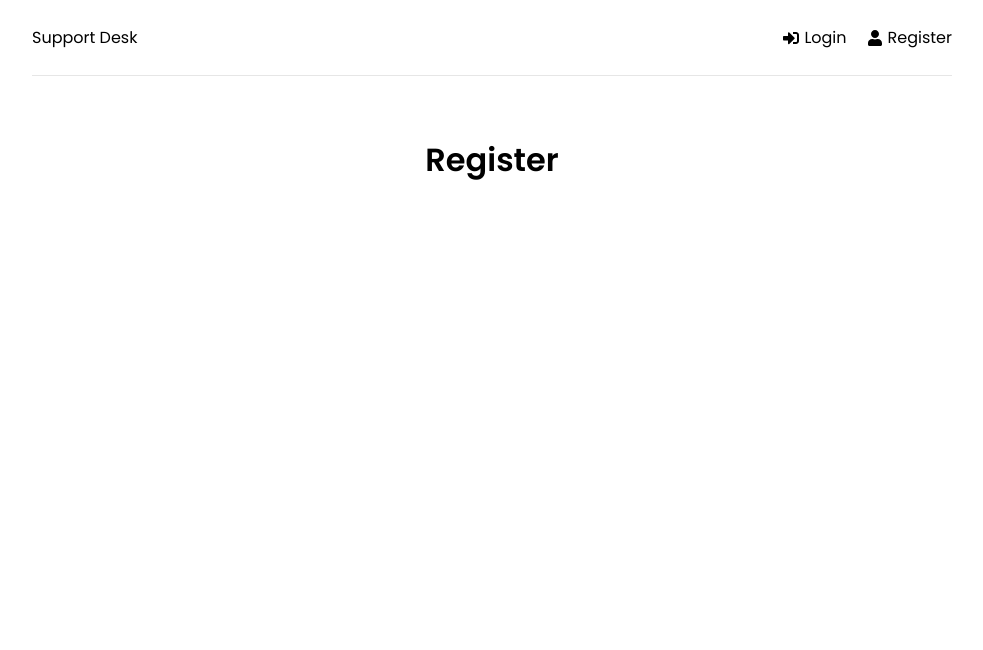
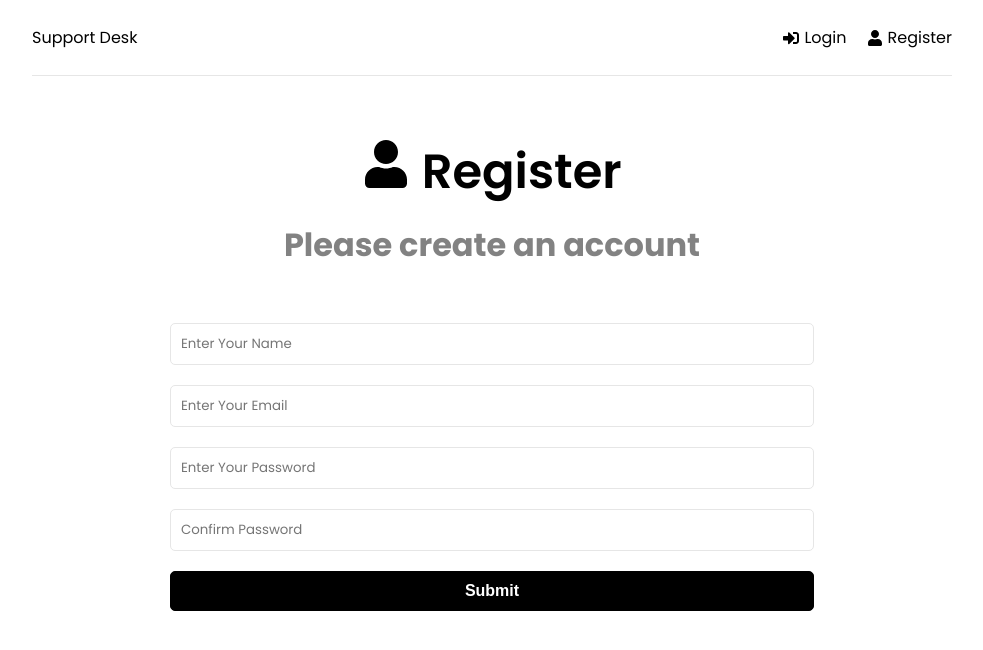
Before and after one commit to TranVinh-ds/note-support-system, a React (Create React App) app in the folder frontend/: page /register in a window 1280 px wide. Shown: the top 650 px of the page, without its empty margins (148-1131 px from the left). Built offline with nearby package versions, Linux system fonts and the light colour scheme.

Commit message:
complete home, login and register UI

```diff
--- a/frontend/src/App.js
+++ b/frontend/src/App.js
@@ -1,4 +1,6 @@
 import { BrowserRouter, Routes, Route } from 'react-router-dom';
+import { ToastContainer } from 'react-toastify';
+import 'react-toastify/dist/ReactToastify.css';
 import Header from './components/Header';
 import Home from './pages/Home';
 import Login from './pages/Login';
@@ -17,6 +19,7 @@
           </Routes>
         </div>
       </BrowserRouter>
+      <ToastContainer />
     </>
   );
 }
--- a/frontend/src/pages/Home.jsx
+++ b/frontend/src/pages/Home.jsx
@@ -1,10 +1,21 @@
 import React from 'react';
+import { Link } from 'react-router-dom';
+import { FaQuestionCircle, FaTicketAlt } from 'react-icons/fa';
 
 const Home = () => {
   return (
-    <div>
-      <h1>Home</h1>
-    </div>
+    <>
+      <section className="heading">
+        <h1>What do you need help with?</h1>
+        <p>Please choose from an option below</p>
+      </section>
+      <Link to="/new-ticket" className="btn btn-reverse btn-block">
+        <FaQuestionCircle /> Create New Ticket
+      </Link>
+      <Link to="/tickets" className="btn btn-block">
+        <FaTicketAlt /> View My Tickets
+      </Link>
+    </>
   );
 };
 
--- a/frontend/src/pages/Login.jsx
+++ b/frontend/src/pages/Login.jsx
@@ -1,10 +1,70 @@
 import React from 'react';
+import { useState } from 'react';
+import { FaSignInAlt } from 'react-icons/fa';
+import { toast } from 'react-toastify';
 
 const Login = () => {
+  const [formData, setFormData] = useState({
+    email: '',
+    password: '',
+  });
+
+  const { email, password } = formData;
+
+  const onChange = (e) => {
+    setFormData((prevState) => ({
+      ...prevState,
+      [e.target.name]: e.target.value,
+    }));
+  };
+
+  const onSubmit = (e) => {
+    e.preventDefault();
+  };
+
   return (
-    <div>
-      <h1>Login</h1>
-    </div>
+    <>
+      <section className="heading">
+        <h1>
+          <FaSignInAlt /> Login
+        </h1>
+        <p>Please log in to get support </p>
+      </section>
+      <section className="form">
+        <form onSubmit={onSubmit}>
+          <div className="form-group">
+            <input
+              type="email"
+              className="form-control"
+              id="email"
+              name="email"
+              value={email}
+              onChange={onChange}
+              placeholder="Enter Your Email"
+              required
+            />
+          </div>
+          <div className="form-group">
+            <input
+              type="password"
+              className="form-control"
+              id="password"
+              name="password"
+              value={password}
+              onChange={onChange}
+              placeholder="Enter Your Password"
+              required
+            />
+          </div>
+
+          <div className="form-group">
+            <button type="submit" className="btn btn-block">
+              Submit
+            </button>
+          </div>
+        </form>
+      </section>
+    </>
   );
 };
 
--- a/frontend/src/pages/Register.jsx
+++ b/frontend/src/pages/Register.jsx
@@ -1,10 +1,99 @@
 import React from 'react';
+import { useState } from 'react';
+import { FaUser } from 'react-icons/fa';
+import { toast } from 'react-toastify';
 
 const Register = () => {
+  const [formData, setFormData] = useState({
+    name: '',
+    email: '',
+    password: '',
+    password2: '',
+  });
+
+  const { name, email, password, password2 } = formData;
+
+  const onChange = (e) => {
+    setFormData((prevState) => ({
+      ...prevState,
+      [e.target.name]: e.target.value,
+    }));
+  };
+
+  const onSubmit = (e) => {
+    e.preventDefault();
+
+    if (password !== password2) {
+      toast.error('Passwords do not match');
+    }
+  };
+
   return (
-    <div>
-      <h1>Register</h1>
-    </div>
+    <>
+      <section className="heading">
+        <h1>
+          <FaUser /> Register
+        </h1>
+        <p>Please create an account</p>
+      </section>
+      <section className="form">
+        <form onSubmit={onSubmit}>
+          <div className="form-group">
+            <input
+              type="text"
+              className="form-control"
+              id="name"
+              name="name"
+              value={name}
+              onChange={onChange}
+              placeholder="Enter Your Name"
+              required
+            />
+          </div>
+          <div className="form-group">
+            <input
+              type="email"
+              className="form-control"
+              id="email"
+              name="email"
+              value={email}
+              onChange={onChange}
+              placeholder="Enter Your Email"
+              required
+            />
+          </div>
+          <div className="form-group">
+            <input
+              type="password"
+              className="form-control"
+              id="password"
+              name="password"
+              value={password}
+              onChange={onChange}
+              placeholder="Enter Your Password"
+              required
+            />
+          </div>
+          <div className="form-group">
+            <input
+              type="password"
+              className="form-control"
+              id="password2"
+              name="password2"
+              value={password2}
+              onChange={onChange}
+              placeholder="Confirm Password"
+              required
+            />
+          </div>
+          <div className="form-group">
+            <button type="submit" className="btn btn-block">
+              Submit
+            </button>
+          </div>
+        </form>
+      </section>
+    </>
   );
 };
 
```
